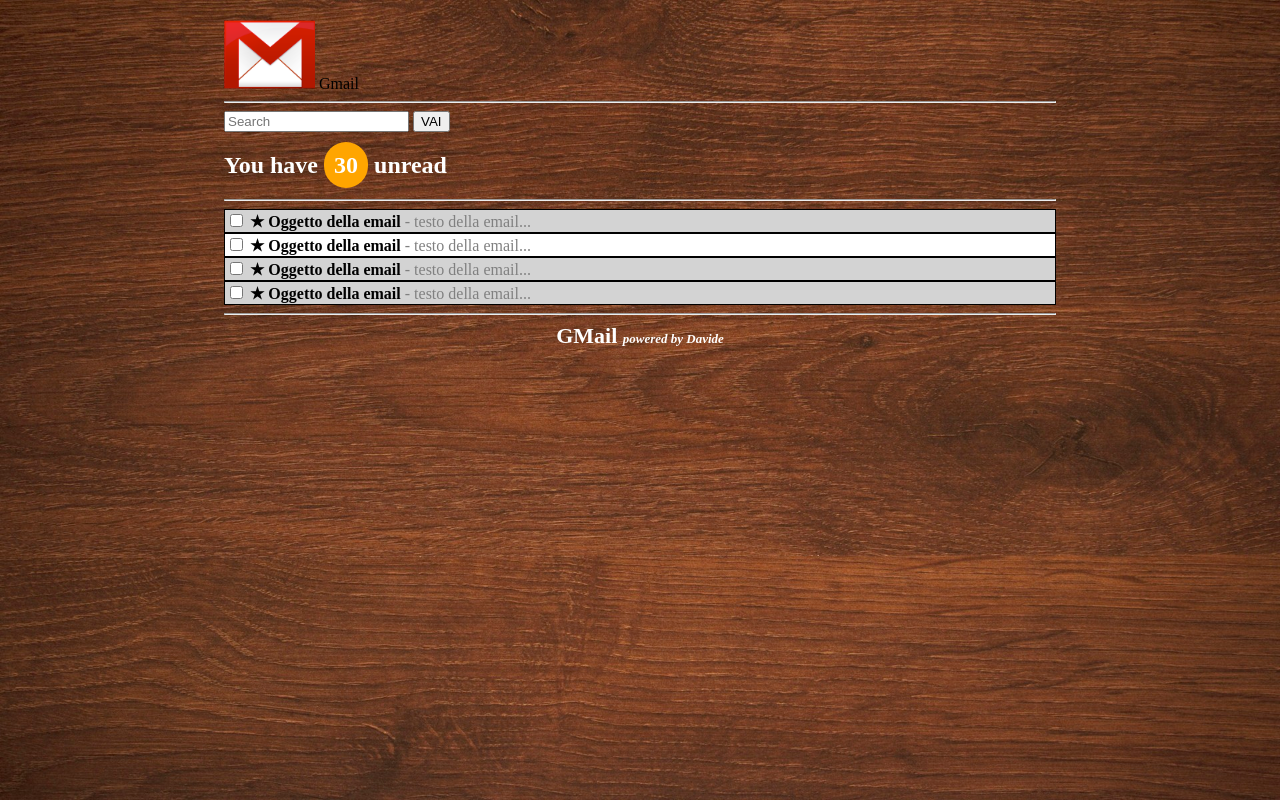
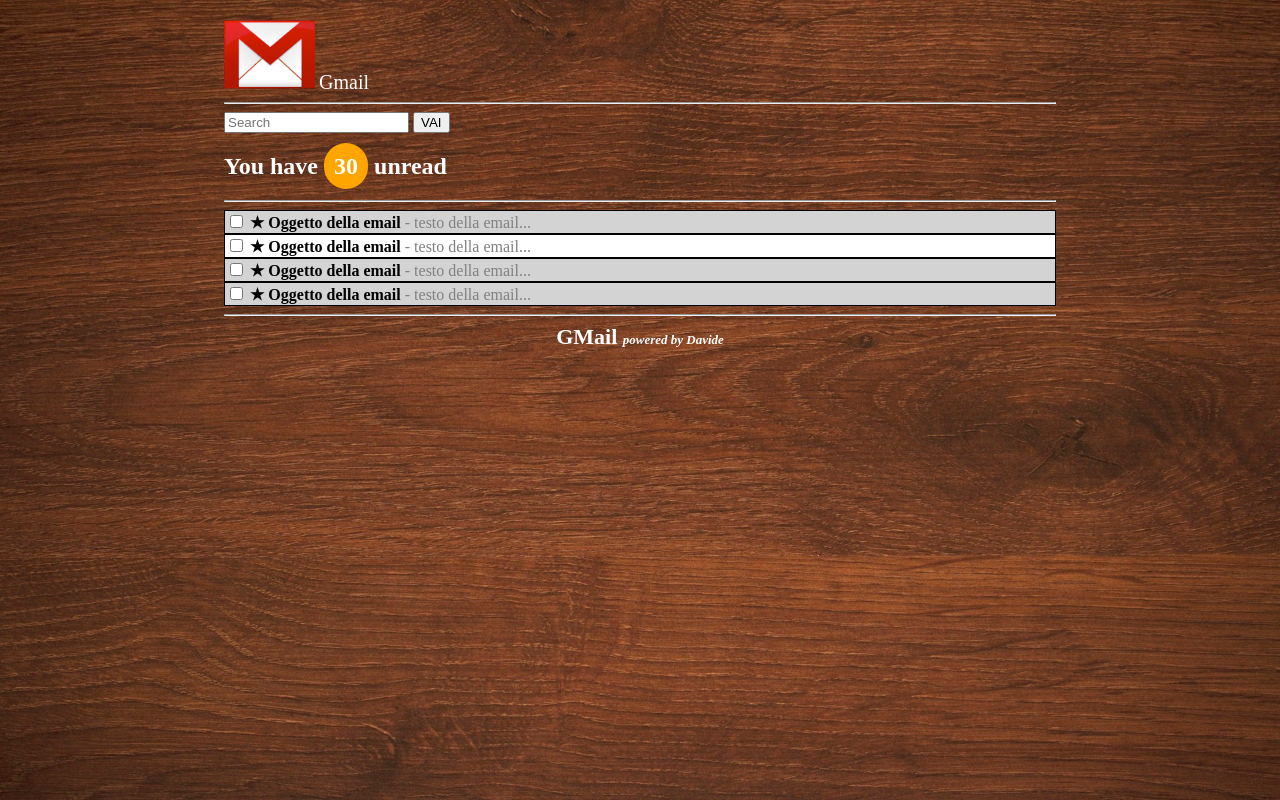
Before and after one commit to piermariosalis/htmlcss-gmail, a plain HTML site: page index.html in a window 1280 px wide. Drawn offline with Linux system fonts and the light colour scheme.

Commit message:
Modifica titolo logo
Modificato il titolo del logo in <header>

```diff
--- a/css/style.css
+++ b/css/style.css
@@ -10,9 +10,15 @@ header{
   margin-top: 20px;
 }
 
+.logo{
+  color: white;
+  font-size: 20px;
+}
+
 h2{
   color: white;
 }
+
 .circle{
   border-radius: 100px;
   color: white;
--- a/index.html
+++ b/index.html
@@ -9,7 +9,7 @@
     <!-- Header -->
     <header>
       <img src="img/gmail_logo.png" alt="">
-      <span >Gmail</span>
+      <span class="logo">Gmail</span>
       <hr>
     </header>
     <!-- /Header -->
```
